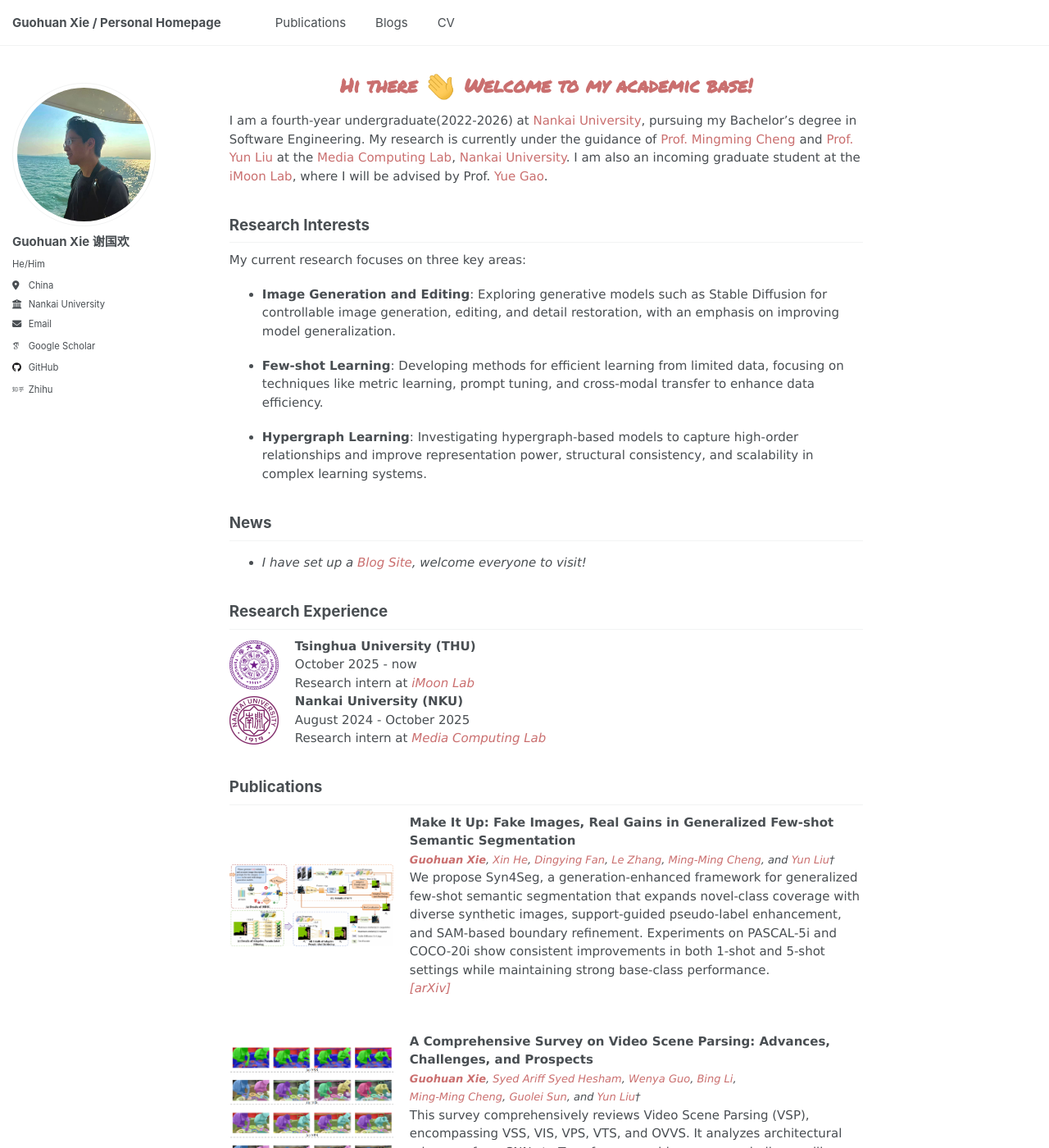
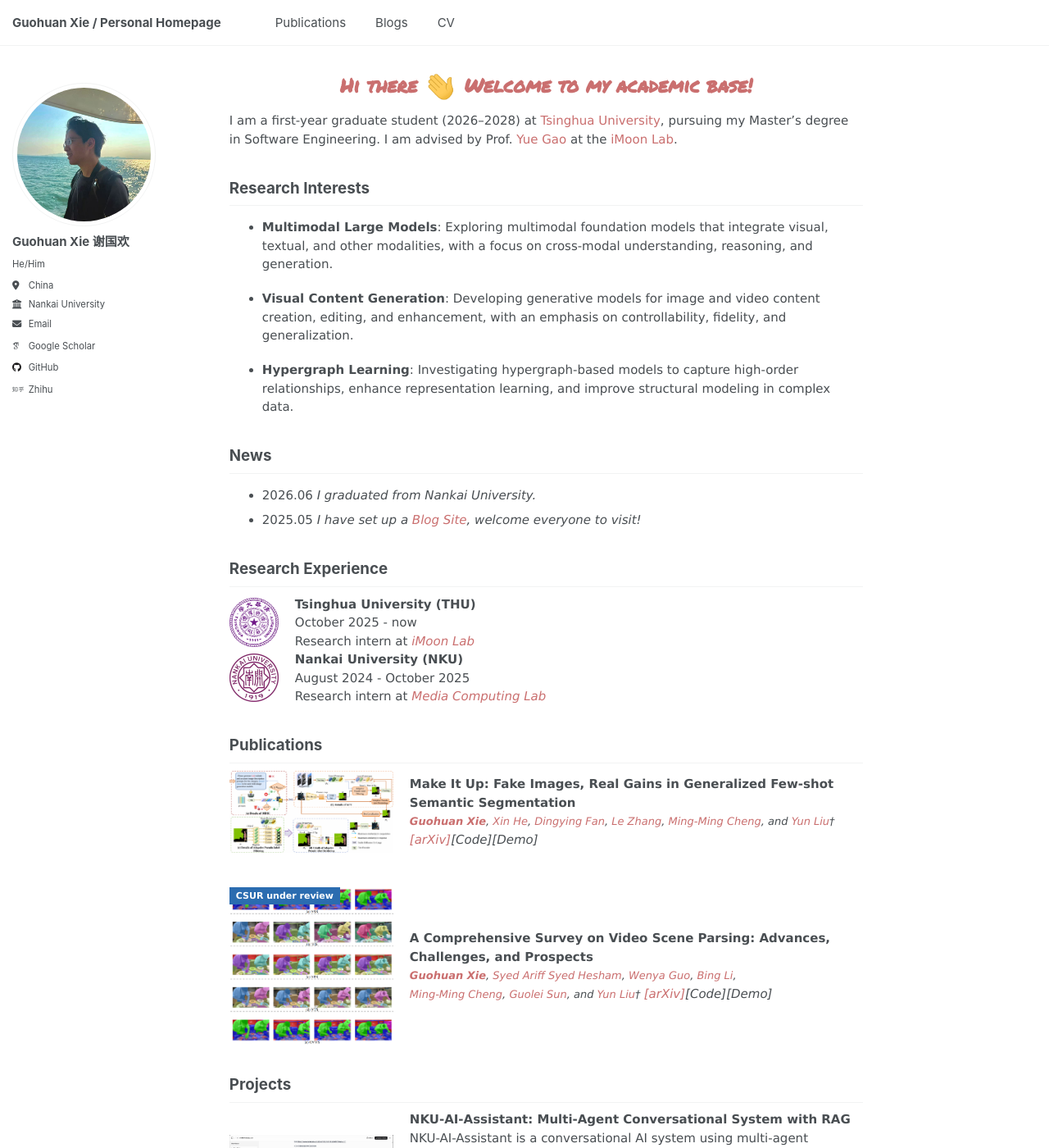
Before and after one commit to guohuan-xie/guohuan-xie.github.io, a Jekyll site: the page built from _pages/about.md, in a window 1280 px wide and 1400 px high. Shown: the whole window at 82% size. Built offline with Jekyll 4.4.1, drawn with Linux system fonts in a browser that asks for light colours; some web fonts are replaced; some of the changed text lies outside the part shown.

Commit message:
Update personal information and research interests in the about page; revise publication section to include review status and additional links.

```diff
--- a/_pages/about.md
+++ b/_pages/about.md
@@ -31,23 +31,23 @@
 <h1 class="main-heading">Hi there <img src="images/Hi.gif" width="40px"> Welcome to my academic base!</h1>
 </body>
 </html>
-I am a fourth-year undergraduate(2022-2026) at [Nankai University](https://www.nankai.edu.cn/), pursuing my Bachelor's degree in Software Engineering. My research is  currently under the guidance of [Prof. Mingming Cheng](https://mmcheng.net/) and [Prof. Yun Liu](https://yun-liu.github.io/) at the [Media Computing Lab](https://mmcheng.net/), [Nankai University](https://www.tsinghua.edu.cn/). I am also an incoming graduate student at the [iMoon Lab](https://www.gaoyue.org/), where I will be advised by Prof. [Yue Gao](https://www.thss.tsinghua.edu.cn/faculty/gaoyue.htm).
+I am a first-year graduate student (2026–2028) at [Tsinghua University](https://www.tsinghua.edu.cn/), pursuing my Master's degree in Software Engineering. I am advised by Prof. [Yue Gao](https://www.thss.tsinghua.edu.cn/faculty/gaoyue.htm) at the [iMoon Lab](https://www.gaoyue.org/).
+
 
 Research Interests
 --------
-My current research focuses on three key areas:
+* **Multimodal Large Models**: Exploring multimodal foundation models that integrate visual, textual, and other modalities, with a focus on cross-modal understanding, reasoning, and generation.
 
-- **Image Generation and Editing**: Exploring generative models such as Stable Diffusion for controllable image generation, editing, and detail restoration, with an emphasis on improving model generalization.
+* **Visual Content Generation**: Developing generative models for image and video content creation, editing, and enhancement, with an emphasis on controllability, fidelity, and generalization.
 
-- **Few-shot Learning**: Developing methods for efficient learning from limited data, focusing on techniques like metric learning, prompt tuning, and cross-modal transfer to enhance data efficiency.
-
-- **Hypergraph Learning**: Investigating hypergraph-based models to capture high-order relationships and improve representation power, structural consistency, and scalability in complex learning systems.
-
+* **Hypergraph Learning**: Investigating hypergraph-based models to capture high-order relationships, enhance representation learning, and improve structural modeling in complex data.
 
 
 News
 ---------------
-- *I have set up a [Blog Site](https://guohuan-xie.github.io), welcome everyone to visit!*
+- 2026.06 *I graduated from Nankai University.*
+- 2025.05 *I have set up a [Blog Site](https://guohuan-xie.github.io), welcome everyone to visit!*
+
 
 Research Experience
 --------------
@@ -71,6 +71,7 @@
 Publications
 --------------
 <div style="display: flex; align-items: center;">
+    <span style="position: absolute; top: 0; left: 0; background-color: #2b6cb0; color: #fff; font-size: 11px; font-weight: bold; padding: 4px 8px; line-height: 1.2; z-index: 1;">under review</span>
     <img src="images/syn4seg.png" alt="Syn4Seg" width="200" height="100" style="margin-right: 20px;">
     <div>
         <strong>Make It Up: Fake Images, Real Gains in Generalized Few-shot Semantic Segmentation</strong><br>
@@ -81,14 +82,16 @@
             <a href="https://openreview.net/profile?id=~Le_Zhang3" target="_blank">Le Zhang</a>,
             <a href="https://mmcheng.net/" target="_blank">Ming-Ming Cheng</a>, and
             <a href="https://yun-liu.github.io/" target="_blank">Yun Liu</a>&dagger;
-        </i><br>
-        We propose Syn4Seg, a generation-enhanced framework for generalized few-shot semantic segmentation that expands novel-class coverage with diverse synthetic images, support-guided pseudo-label enhancement, and SAM-based boundary refinement. Experiments on PASCAL-5i and COCO-20i show consistent improvements in both 1-shot and 5-shot settings while maintaining strong base-class performance.<br>
-        <a href="https://arxiv.org/pdf/2603.27206"><em>[arXiv]</em></a>
+        </i>
+        <a href="https://arxiv.org/pdf/2603.27206"><em>[arXiv]</em></a><em>[Code]</em><em>[Demo]</em>
     </div>
 </div>
 <br>
  <div style="display: flex; align-items: center;">
-    <img src="images/vpssurvey.png" alt="DSP" width="200" height="100" style="margin-right: 20px;">
+    <div style="position: relative; margin-right: 20px; flex-shrink: 0;">
+        <span style="position: absolute; top: 0; left: 0; background-color: #2b6cb0; color: #fff; font-size: 11px; font-weight: bold; padding: 4px 8px; line-height: 1.2; z-index: 1;">CSUR under review</span>
+        <img src="images/vpssurvey.png" alt="VSP Survey" width="200" height="100">
+    </div>
     <div>
         <strong>A Comprehensive Survey on Video Scene Parsing: Advances, Challenges, and Prospects</strong><br>
         <i style="font-size: 13px;">
@@ -99,9 +102,8 @@
             <a href="https://scholar.google.com/citations?user=huWpVyEAAAAJ&hl=en" target="_blank">Ming-Ming Cheng</a>,
             <a href="https://scholar.google.com.hk/citations?user=qd8Blw0AAAAJ&hl=zh-CN" target="_blank">Guolei Sun</a>, and
             <a href="https://yun-liu.github.io/" target="_blank">Yun Liu</a>&dagger;
-        </i><br>
-        This survey comprehensively reviews Video Scene Parsing (VSP), encompassing VSS, VIS, VPS, VTS, and OVVS. It analyzes architectural advances from CNNs to Transformers, addresses core challenges like temporal consistency, and provides unified benchmarks, datasets, and future research perspectives.<br>
-        <a href="https://arxiv.org/abs/2506.13552"><em>[arXiv]</em></a>
+        </i>
+        <a href="https://arxiv.org/abs/2506.13552"><em>[arXiv]</em></a><em>[Code]</em><em>[Demo]</em>
     </div>
 </div>
 
```
